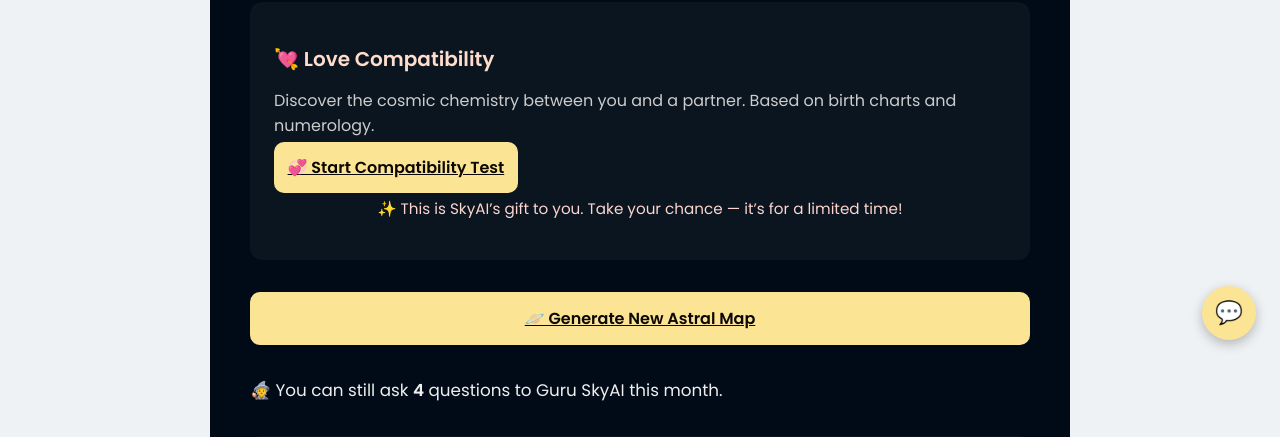
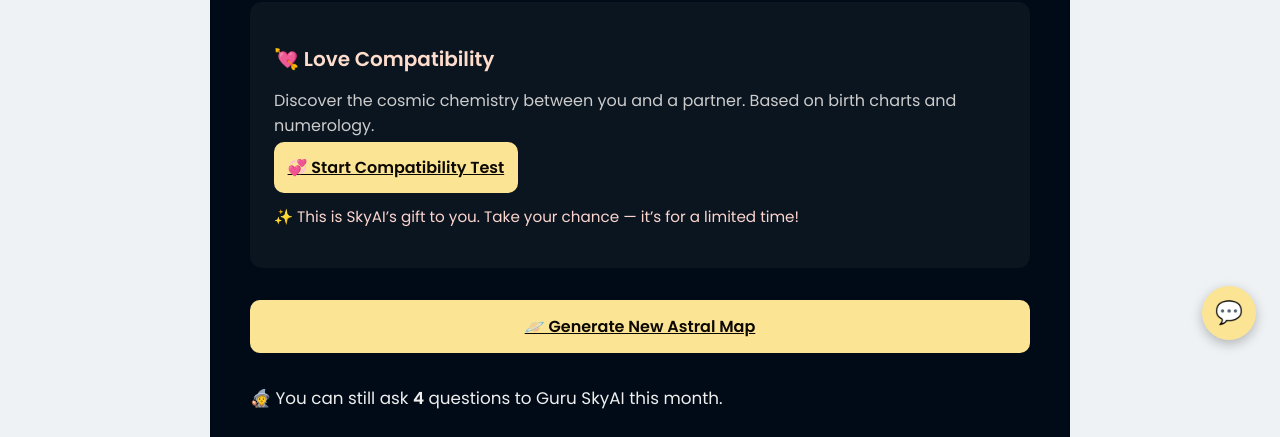
Before and after one commit to AndreaVaz0608/skyai, a Flask app: page /dashboard in a window 1280 px wide. Shown: the part 436-873 px from the top of the page. Run offline with Flask 3, Linux system fonts and the light colour scheme; the visitor is signed in with stand-in values (Sample User, id 1); tables that the repository leaves empty hold one stand-in row (values such as "Sample post").

Commit message:
correção do posicionamento do texto

```diff
--- a/app/templates/dashboard.html
+++ b/app/templates/dashboard.html
@@ -27,14 +27,14 @@
     </div>
 
     <div class="section-card highlight"
-         style="background:rgba(255,255,255,0.04);padding:1.5rem;border-radius:12px;margin-top:1rem;">
+        style="background:rgba(255,255,255,0.04);padding:1.5rem;border-radius:12px;margin-top:1rem;">
       <h3 style="color:#ffddcc;margin-bottom:.8rem;">💘 Love Compatibility</h3>
       <p style="color:#ccc;margin-bottom:1rem;">
         Discover the cosmic chemistry between you and a partner. Based on birth charts and numerology.
       </p>
       <a href="{{ url_for('user.compatibility') }}" class="btn-primary" style="width:100%;">💞 Start Compatibility Test</a>
-      <p style="color:#fcd5ce;margin-top:1rem;font-size:.95rem;text-align:center;">
-        ✨ This is SkyAI’s gift to you. Take your chance — it’s for a limited time!
+      <p style="color:#fcd5ce;margin-top:1.5rem;font-size:.95rem;text-align:left;">
+      ✨ This is SkyAI’s gift to you. Take your chance — it’s for a limited time!
       </p>
     </div>
   {% else %}
```
